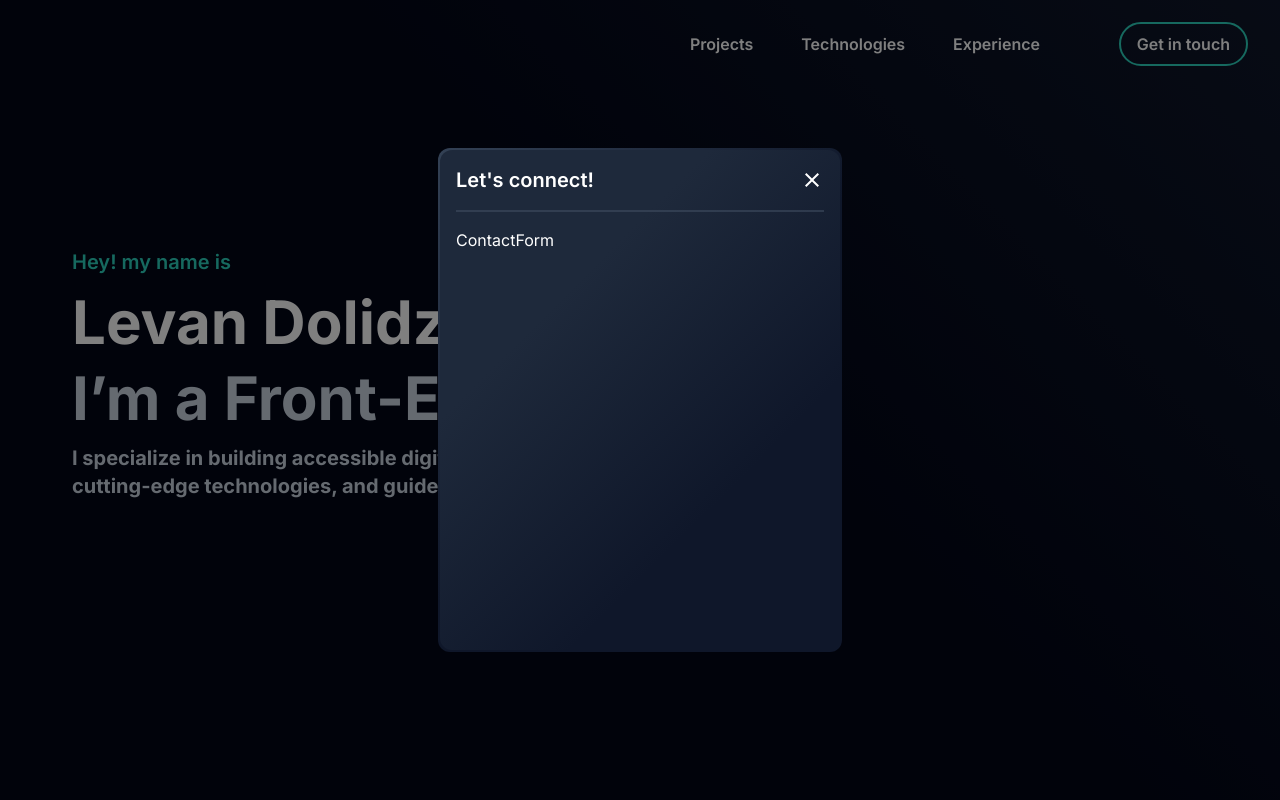
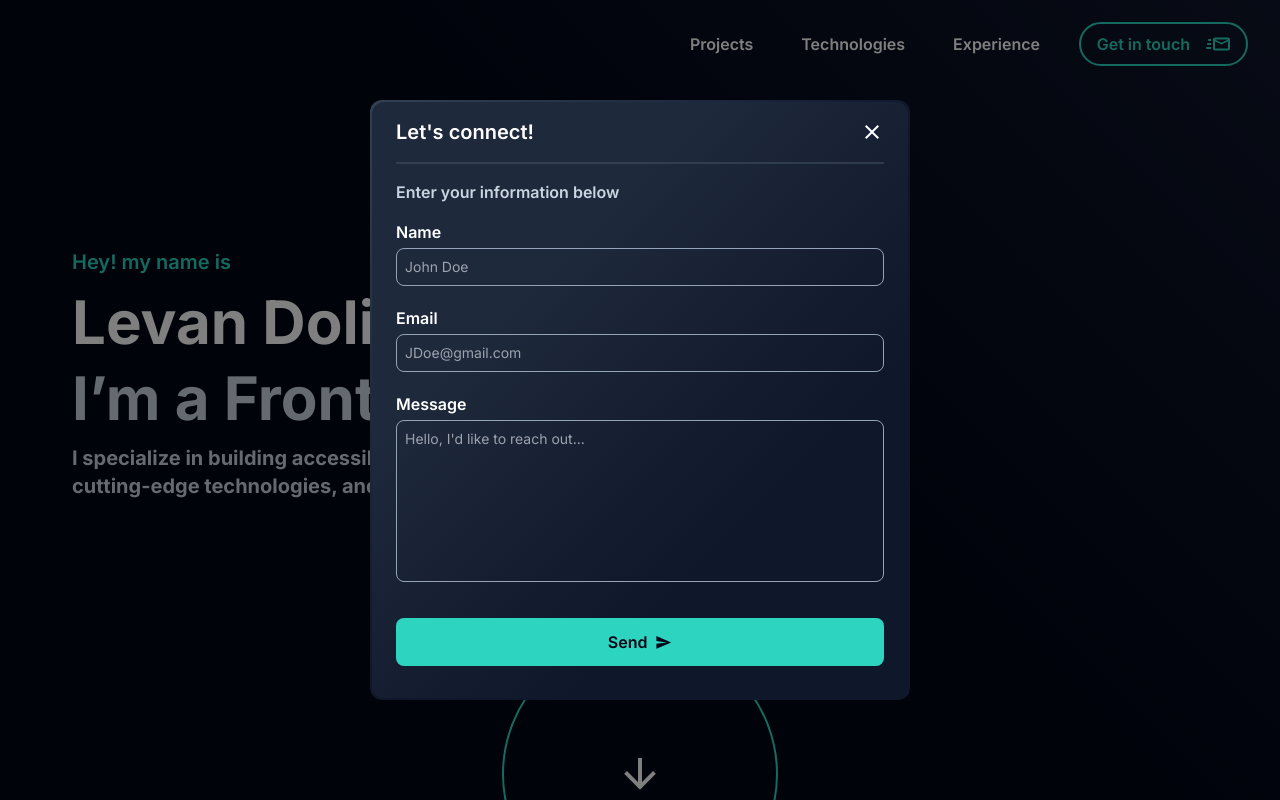
Before and after one commit to Levan-D/portfolio, a Next.js app: page / in a window 1280 px wide. Both pictures are taken after a click on the button "Get in touch". Shown: the top 800 px of the page. Built offline with nearby package versions, Linux system fonts and the light colour scheme.

Commit message:
added form to modal and scroll to bot  btn

```diff
--- a/app/(homepage)/about/About.tsx
+++ b/app/(homepage)/about/About.tsx
@@ -1,9 +1,10 @@
 /** @format */
+import ScrollBtn from "./components/ScrollBtn"
 
 export default function About() {
   return (
-    <div id="about" className="  h-[calc(100vh-88px)]   ">
-      <div className="md:ml-10   pt-20 text-center md:pt-[20vh] md:text-left">
+    <div id="about" className="  flex h-[calc(100vh-88px)] flex-col justify-between  ">
+      <div className="pt-20   text-center md:ml-10 md:pt-[20vh] md:text-left">
         <p className="font-semibold text-teal-400 lg:text-xl">Hey! my name is</p>
         <p className="mt-2 text-2xl font-bold md:text-4xl lg:mt-4  lg:text-5xl xl:text-6xl ">
           Levan Dolidze.
@@ -11,11 +12,13 @@ export default function About() {
         <p className=" mt-2 text-2xl font-bold text-slate-300 md:text-4xl lg:mt-4 lg:text-5xl xl:text-6xl">
           I’m a Front-End Developer.
         </p>
-        <p className=" mt-2 max-w-[600px] font-bold text-slate-300 lg:mt-4  mx-auto  md:mx-0  lg:max-w-[700px]  lg:text-xl">
+        <p className=" mx-auto mt-2 max-w-[600px] font-bold text-slate-300  md:mx-0  lg:mt-4  lg:max-w-[700px]  lg:text-xl">
           I specialize in building accessible digital experiences for the web using
           cutting-edge technologies, and guided by intelligible design systems.
         </p>
       </div>
+
+      <ScrollBtn />
     </div>
   )
 }
--- /dev/null
+++ b/app/(homepage)/about/components/ScrollBtn.tsx
@@ -0,0 +1,23 @@
+/** @format */
+
+"use client"
+
+import Icon from "@mdi/react"
+import { mdiArrowDown } from "@mdi/js"
+
+export default function ScrollBtn() {
+  const scrollToElementSmooth = () => {
+    const element = document.getElementById("projects")
+    element?.scrollIntoView({ behavior: "smooth" })
+  }
+  return (
+    <div className="group absolute -bottom-28 left-1/2 hidden -translate-x-1/2 rounded-full    duration-500 hover:p-14 md:block">
+      <button
+        onClick={scrollToElementSmooth}
+        className="rounded-full border-2 border-teal-400 p-28 duration-500 group-hover:bg-teal-400  group-hover:p-14 "
+      >
+        <Icon path={mdiArrowDown} size={2} />
+      </button>
+    </div>
+  )
+}
--- a/app/(homepage)/page.tsx
+++ b/app/(homepage)/page.tsx
@@ -1,26 +1,15 @@
 /** @format */
-"use client"
 
 import About from "./about/About"
 import Projects from "./projects/Projects"
 import Technologies from "./technologies/Technologies"
 import Experience from "./experience/Experience"
 import SiderNavbar from "@/app/components/SiderNavbar"
-import { useAppSelector } from "@/lib/redux/hooks"
-import { setActiveLink } from "@/lib/redux/slices/globalSlice"
-
-import { routes } from "@/app/components/Navbar"
 
 export default function Home() {
-  const { activeLink } = useAppSelector(state => state.global)
-
   return (
     <div>
-      <SiderNavbar
-        routes={routes}
-        activeLink={activeLink}
-        setActiveLink={setActiveLink}
-      />
+      <SiderNavbar />
       <About />
       <Projects />
       <Technologies />
--- a/app/components/ContactForm.tsx
+++ b/app/components/ContactForm.tsx
@@ -1,7 +1,134 @@
 /** @format */
-
-import React from "react"
+"use client"
+import React, { useState } from "react"
+import Icon from "@mdi/react"
+import { mdiSend } from "@mdi/js"
 
 export default function ContactForm() {
-  return <div>ContactForm</div>
+  const [name, setName] = useState("")
+  const [email, setEmail] = useState("")
+  const [message, setMessage] = useState("")
+
+  const [errors, setErrors] = useState<{
+    name?: string
+    email?: string
+    message?: string
+  }>({})
+
+  const action = (event: React.FormEvent) => {
+    event.preventDefault()
+
+    const newErrors = validateFields()
+
+    if (Object.values(newErrors).some(error => error)) {
+      setErrors(newErrors)
+    } else {
+      // Perform submission logic here...
+    }
+  }
+
+  const validateEmail = (email: string) => {
+    const re = /\S+@\S+\.\S+/
+    return re.test(email)
+  }
+
+  const validateFields = () => {
+    const newErrors: { name?: string; email?: string; message?: string } = {
+      name: "",
+      email: "",
+      message: "",
+    }
+
+    if (!name || name.length < 3 || name.length > 192) {
+      newErrors.name = !name
+        ? "Please fill out this field"
+        : "Name must be between 3 and 192 characters long"
+    }
+
+    if (!email || email.length < 5 || email.length > 320 || !validateEmail(email)) {
+      newErrors.email = !email
+        ? "Please fill out this field"
+        : "Please enter a valid email"
+    }
+
+    if (!message || message.length > 2000) {
+      newErrors.message = !message
+        ? "Please fill out this field"
+        : "Message must be no more than 2000 characters long"
+    }
+
+    return newErrors
+  }
+
+  const removeError = (field: string) => {
+    setErrors({ ...errors, [field]: "" })
+  }
+
+  return (
+    <>
+      <p className="mb-4 font-semibold text-slate-300">Enter your information below</p>
+      <form onSubmit={action} className=" flex h-max grow flex-col ">
+        <label className="mb-1 font-semibold" htmlFor="name">
+          Name
+        </label>
+        <input
+          type="text"
+          name="name"
+          value={name}
+          onFocus={() => removeError("name")}
+          placeholder="John Doe"
+          onChange={e => setName(e.target.value)}
+          className="rounded-lg border border-slate-400 bg-transparent p-2 text-sm outline-none "
+        />
+        {errors.name ? (
+          <p className=" text-sm text-red-400">{errors.name}</p>
+        ) : (
+          <p className=" text-sm">&#160;</p>
+        )}
+        <label className="mb-1 font-semibold" htmlFor="email">
+          Email
+        </label>
+        <input
+          type="text"
+          name="email"
+          value={email}
+          onFocus={() => removeError("email")}
+          placeholder="JDoe@gmail.com"
+          onChange={e => setEmail(e.target.value)}
+          className="rounded-lg border border-slate-400 bg-transparent p-2 text-sm outline-none "
+        />
+        {errors.email ? (
+          <p className=" text-sm text-red-400">{errors.email}</p>
+        ) : (
+          <p className=" text-sm">&#160;</p>
+        )}
+        <label className="mb-1 font-semibold" htmlFor="message">
+          Message
+        </label>
+
+        <textarea
+          name="message"
+          value={message}
+          onFocus={() => removeError("message")}
+          placeholder="Hello, I'd like to reach out..."
+          onChange={e => setMessage(e.target.value)}
+          className="grow resize-none rounded-lg border border-slate-400 bg-transparent p-2 text-sm outline-none"
+        />
+        {errors.message ? (
+          <p className=" text-sm text-red-400">{errors.message}</p>
+        ) : (
+          <p className=" text-sm">&#160;</p>
+        )}
+        <button
+          type="submit"
+          className="my-4 flex w-full items-center justify-center gap-2 rounded-lg bg-teal-400 py-3 font-semibold text-slate-950 duration-300 hover:bg-teal-300 active:bg-teal-500"
+        >
+          <div> Send</div>
+          <div>
+            <Icon path={mdiSend} size={0.7} />
+          </div>
+        </button>
+      </form>
+    </>
+  )
 }
--- a/app/components/Modal.tsx
+++ b/app/components/Modal.tsx
@@ -58,19 +58,19 @@ export default function Modal() {
   }
 
   return (
-    vis && (
-      <>
     <div
       onClick={handleCloseModal}
-          className="fixed inset-0 z-40 flex items-center justify-center bg-black bg-opacity-50"
+      className={`fixed inset-0 z-40 flex items-center justify-center bg-black bg-opacity-50 transition-opacity duration-300 ${
+        vis ? "visible opacity-100" : "collapse opacity-0"
+      }`}
     >
-          <div className="z-50  rounded-xl bg-gradient-border p-0.5">
-            <div className="min-h-[500px] min-w-[400px] rounded-xl bg-gradient-main p-4">
+      <div className="z-50  flex min-h-[500px] w-full max-w-[540px]  flex-col rounded-xl bg-gradient-border p-0.5 md:min-h-[600px] ">
+        <div className=" flex grow flex-col   rounded-xl bg-gradient-main px-6 py-4">
           <div className="flex  items-center justify-between">
             <h4 className="text-xl font-semibold">{renderTitle()}</h4>
             <button
               onClick={handleCloseButtonClick}
-                  className="duration-300 hover:text-teal-200 active:text-teal-400"
+              className=" hover:text-teal-200 active:text-teal-400"
             >
               <Icon path={mdiClose} size={1} />
             </button>
@@ -78,11 +78,9 @@ export default function Modal() {
 
           <hr className="my-4 h-0.5 border-none bg-slate-600 opacity-50" />
 
-              <div className="">{renderContenet()}</div>
+          {renderContenet()}
         </div>
       </div>
     </div>
-      </>
-    )
   )
 }
--- a/app/components/Navbar.tsx
+++ b/app/components/Navbar.tsx
@@ -3,6 +3,8 @@
 import { useAppSelector, useAppDispatch } from "@/lib/redux/hooks"
 import { setActiveLink } from "@/lib/redux/slices/globalSlice"
 import { openModal } from "@/lib/redux/slices/globalSlice"
+import Icon from "@mdi/react"
+import { mdiEmailFastOutline } from "@mdi/js"
 
 export const routes = [
   {
@@ -24,7 +26,10 @@ export const routes = [
 ]
 
 export default function Navbar() {
-  const { activeLink } = useAppSelector(state => state.global)
+  const {
+    activeLink,
+    modal: { vis },
+  } = useAppSelector(state => state.global)
   const dispatch = useAppDispatch()
 
   const handleActiveLink = (name: string) => {
@@ -51,7 +56,7 @@ export default function Navbar() {
                 key={route.name}
                 className={`${
                   activeLink === route.name && "!text-teal-400"
-                } duration-300 hover:text-teal-200`}
+                } duration-300 hover:text-teal-200 active:text-teal-400`}
                 onClick={() => handleActiveLink(route.name)}
               >
                 <button>
@@ -61,13 +66,18 @@ export default function Navbar() {
             )
           }
         })}
-        <span className="mr-40"></span>
+        <span className=" mr-12 lg:mr-40"></span>
         <li className={`fixed   `}>
           <button
-            className={`  rounded-full  border-2 border-teal-400 px-4 py-2 duration-300 hover:text-teal-200 active:text-teal-400`}
+            className={`${
+              vis && "!text-teal-400"
+            }  flex gap-4 rounded-full border-2  border-teal-400 px-4 py-2 duration-300 hover:text-teal-200 active:text-teal-400 `}
             onClick={handleOpenModal}
           >
-            Get in touch
+            <div className="  hidden lg:block ">Get in touch</div>
+            <div>
+              <Icon path={mdiEmailFastOutline} size={1} />
+            </div>
           </button>
         </li>
       </ul>
--- a/app/components/SiderNavbar.tsx
+++ b/app/components/SiderNavbar.tsx
@@ -3,17 +3,14 @@
 "use client"
 
 import { useEffect, useState } from "react"
-import { useAppDispatch } from "@/lib/redux/hooks"
+import { useAppDispatch, useAppSelector } from "@/lib/redux/hooks"
 import Tooltip from "./Tooltip"
-import { ActionCreatorWithPayload } from "@reduxjs/toolkit"
+import { setActiveLink } from "@/lib/redux/slices/globalSlice"
+import { routes } from "./Navbar"
 
-type Props = {
-  activeLink: string
-  setActiveLink: ActionCreatorWithPayload<string>
-  routes: { name: string }[]
-}
+export default function SiderNavbar() {
+  const { activeLink } = useAppSelector(state => state.global)
 
-export default function SiderNavbar({ activeLink, setActiveLink, routes }: Props) {
   const dispatch = useAppDispatch()
 
   const [showNav, setShowNav] = useState(false)
@@ -47,7 +44,7 @@ export default function SiderNavbar({ activeLink, setActiveLink, routes }: Props
     return () => {
       observer.disconnect()
     }
-  }, [dispatch, routes, setActiveLink])
+  }, [dispatch])
 
   useEffect(() => {
     window.addEventListener("scroll", () => {
--- a/next.config.js
+++ b/next.config.js
@@ -1,4 +1,12 @@
-/** @type {import('next').NextConfig} */
-const nextConfig = {}
+/**
+ * @format
+ * @type {import('next').NextConfig}
+ */
+
+const nextConfig = {
+  experimental: {
+    serverActions: true,
+  },
+}
 
 module.exports = nextConfig
```
Also changed, not shown: app/(homepage)/technologies/Technologies.tsx (+23 -11 lines). Lines whose indentation alone changed are shown as unchanged.
